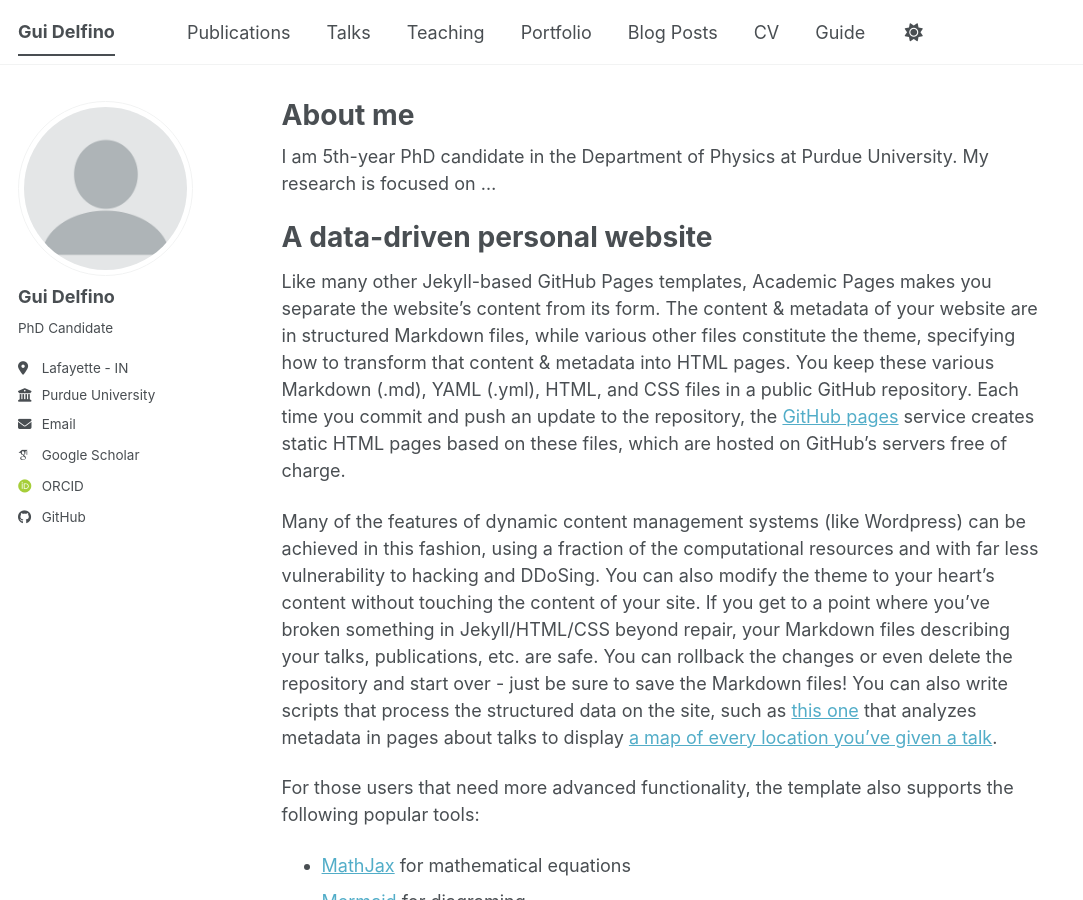
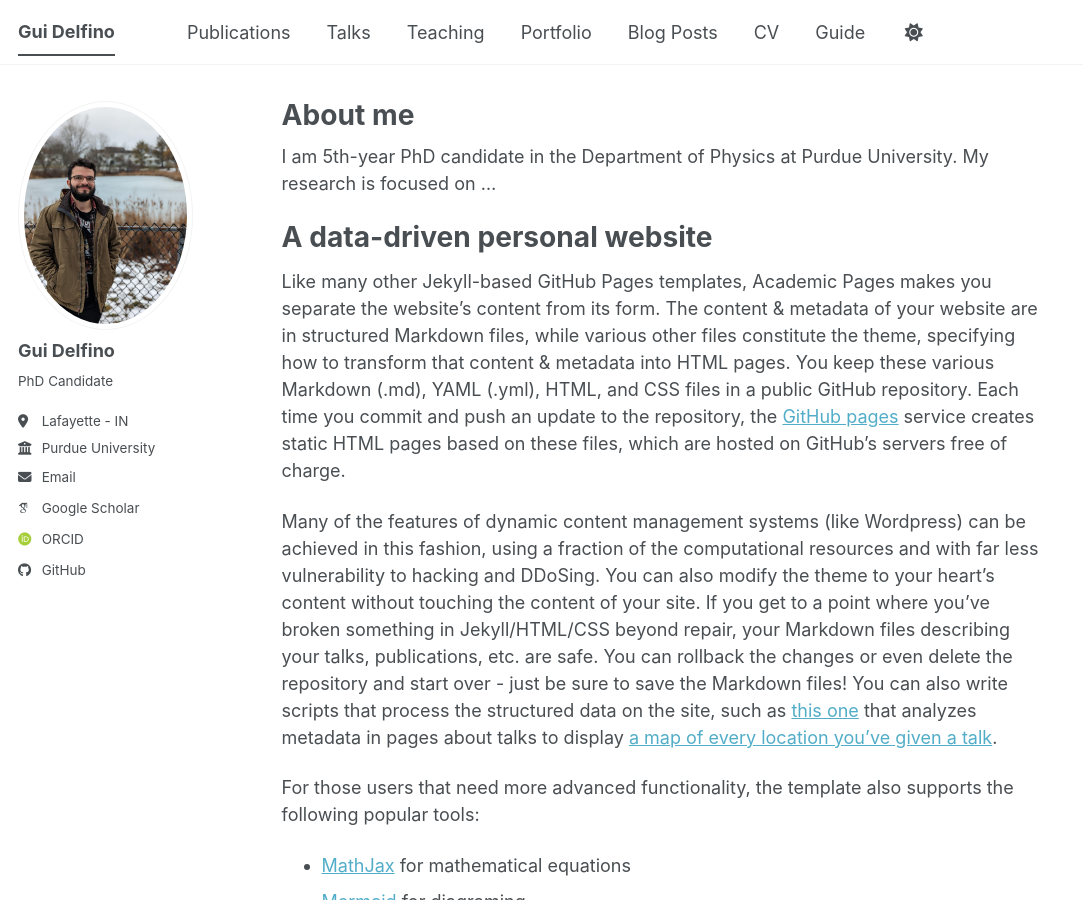
Before and after one commit to gui-delfino/gui-delfino.github.io, a Jekyll site: the page built from _pages/about.md, in a window 1280 px wide and 900 px high. Shown: the whole window, without its empty margins (0-1083 px from the left). Built offline with Jekyll 4.4.1, drawn with Linux system fonts in a browser that asks for light colours; some web fonts are replaced; a script bundle is joined from its source files by our own code; library files that are not in the unit come from our copies.

Commit message:
Update author avatar image to vermont.jpeg

```diff
--- a/_config.yml
+++ b/_config.yml
@@ -23,7 +23,7 @@
 #               Additional customization can be done by editing /_includes/author-profile.html
 author:
   # Biographic information
-  avatar           : "profile.png"
+  avatar           : "vermont.jpeg"
   name             : "Gui Delfino"
   pronouns         : # example: "she/her"
   bio              : "PhD Candidate"
```
